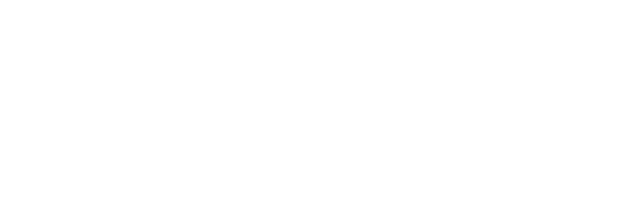
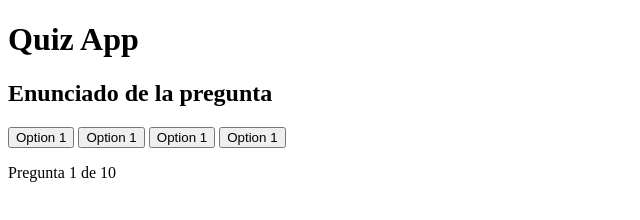
Before and after one commit to Pierre7Agus/quiz-app-v1.0.0, a plain HTML site: page index.html in a window 1280 px wide. Shown: the whole page, without its empty margins (0-640 px from the left). Drawn offline with Linux system fonts and the light colour scheme.

Commit message:
Add temporary structure in index.html

```diff
--- a/index.html
+++ b/index.html
@@ -8,5 +8,29 @@
   </head>
   <body>
 
+    <main class="quiz">
+
+      <header class="quiz_header">
+        <h1>Quiz App</h1>
+      </header>
+
+      <section class="quiz_section">
+        <header>
+          <h2>Enunciado de la pregunta</h2>
+        </header>
+        <section>
+          <button class="options" type="button" name="button">Option 1</button>
+          <button class="options" type="button" name="button">Option 1</button>
+          <button class="options" type="button" name="button">Option 1</button>
+          <button class="options" type="button" name="button">Option 1</button>
+        </section>
+      </section>
+
+      <footer class="quiz_footer">
+        <p>Pregunta 1 de 10</p>
+      </footer>
+
+    </main>
+
   </body>
 </html>
```
